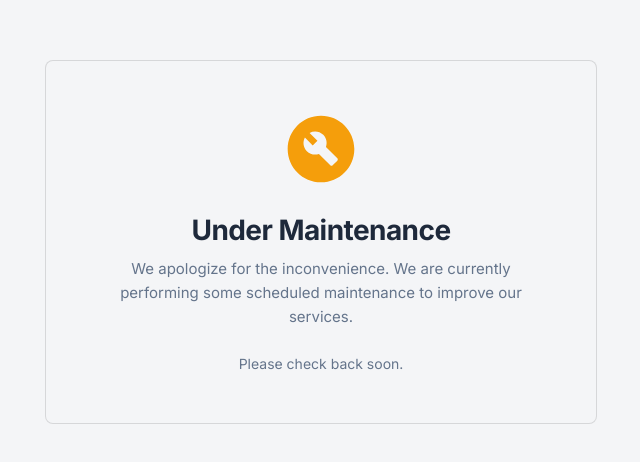
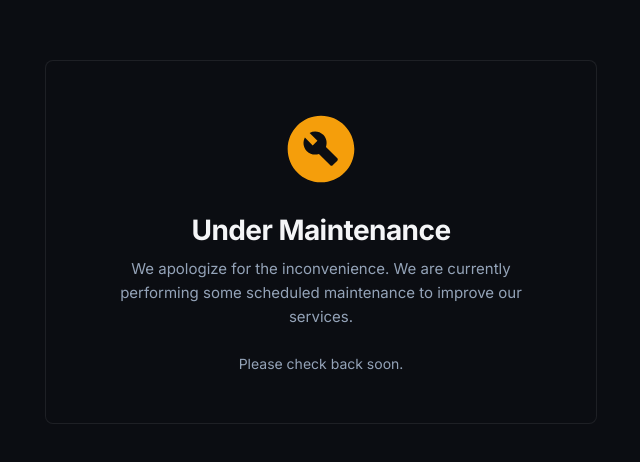
Before and after one commit to daran6255/gravio, a React (Vite) app in the folder frontend/: page /maintenance in a window 1280 px wide. Shown: the part 158-620 px from the top of the page, without its empty margins (319-959 px from the left). Built offline with nearby package versions, Linux system fonts and the light colour scheme; no server answers.

Commit message:
implemented the centralized Light and Dark theme switcher, making Dark Mode the default configuration for the platform.

```diff
--- a/frontend/src/components/layout/Navbar.tsx
+++ b/frontend/src/components/layout/Navbar.tsx
@@ -5,12 +5,15 @@ import {
 	AccountCircle,
 	KeyboardArrowDown as ArrowDownIcon,
 	ExitToApp as LogoutIcon,
-	Person as ProfileIcon
+	Person as ProfileIcon,
+	LightMode as LightModeIcon,
+	DarkMode as DarkModeIcon
 } from '@mui/icons-material';
 import { useAppDispatch, useAppSelector } from '../../store/hooks';
 import { toggleSidebar } from '../../store/slices/uiSlice';
 import { logoutUser } from '../../store/slices/authSlice';
 import { useNavigate } from 'react-router-dom';
+import { useColorMode } from '../../theme/ThemeContext';
 
 import GlobalSearch from '../common/GlobalSearch';
 
@@ -20,6 +23,7 @@ const Navbar: React.FC = () => {
 	const navigate = useNavigate();
 	const { user } = useAppSelector((state) => state.auth);
 	const [anchorEl, setAnchorEl] = React.useState<null | HTMLElement>(null);
+	const { mode, toggleColorMode } = useColorMode();
 
 	const handleMenu = (event: React.MouseEvent<HTMLElement>) => {
 		setAnchorEl(event.currentTarget);
@@ -59,6 +63,15 @@ const Navbar: React.FC = () => {
 				<GlobalSearch />
 				<Box sx={{ flexGrow: 1 }} />
 				<Box sx={{ display: 'flex', alignItems: 'center' }}>
+					<IconButton
+						onClick={toggleColorMode}
+						color="inherit"
+						sx={{ mr: 1.5 }}
+						aria-label={`switch to ${mode === 'dark' ? 'light' : 'dark'} mode`}
+						title={`Switch to ${mode === 'dark' ? 'light' : 'dark'} mode`}
+					>
+						{mode === 'dark' ? <LightModeIcon /> : <DarkModeIcon />}
+					</IconButton>
 
 					{user && (
 						<Button
--- /dev/null
+++ b/frontend/src/theme/ThemeContext.tsx
@@ -0,0 +1,45 @@
+/* eslint-disable react-refresh/only-export-components */
+import React, { createContext, useContext, useState, useMemo } from 'react';
+import { ThemeProvider } from '@mui/material/styles';
+import { getThemeByMode } from './theme';
+
+interface ColorModeContextType {
+	mode: 'light' | 'dark';
+	toggleColorMode: () => void;
+}
+
+const ColorModeContext = createContext<ColorModeContextType>({
+	mode: 'dark',
+	toggleColorMode: () => {},
+});
+
+export const useColorMode = () => useContext(ColorModeContext);
+
+interface ColorModeProviderProps {
+	children: React.ReactNode;
+}
+
+export const ColorModeProvider: React.FC<ColorModeProviderProps> = ({ children }) => {
+	const [mode, setMode] = useState<'light' | 'dark'>(() => {
+		const savedMode = localStorage.getItem('theme_mode');
+		return savedMode === 'light' || savedMode === 'dark' ? savedMode : 'dark';
+	});
+
+	const toggleColorMode = () => {
+		setMode((prevMode) => {
+			const nextMode = prevMode === 'light' ? 'dark' : 'light';
+			localStorage.setItem('theme_mode', nextMode);
+			return nextMode;
+		});
+	};
+
+	const theme = useMemo(() => getThemeByMode(mode), [mode]);
+
+	return (
+		<ColorModeContext.Provider value={{ mode, toggleColorMode }}>
+			<ThemeProvider theme={theme}>
+				{children}
+			</ThemeProvider>
+		</ColorModeContext.Provider>
+	);
+};
--- a/frontend/src/theme/theme.ts
+++ b/frontend/src/theme/theme.ts
@@ -1,4 +1,4 @@
-import { createTheme } from '@mui/material/styles';
+import { createTheme, type Theme } from '@mui/material/styles';
 import './smoothScroll';
 
 declare module '@mui/material/styles' {
@@ -34,8 +34,12 @@ declare module '@mui/material/Typography' {
 	}
 }
 
-const theme = createTheme({
+export const getThemeByMode = (mode: 'light' | 'dark'): Theme => {
+	const isDark = mode === 'dark';
+
+	return createTheme({
 		palette: {
+			mode,
 			primary: {
 				main: '#8B7CF6', // Logo Purple
 				light: '#b2a7ff',
@@ -43,17 +47,18 @@ const theme = createTheme({
 			},
 			secondary: {
 				main: '#0B0D12', // Logo Dark
-			light: '#1a1e26',
+				light: isDark ? '#1a1e26' : '#1e293b',
 				dark: '#040507',
 			},
 			background: {
-			default: '#F4F5F7', // Logo Light Gray
-			paper: '#ffffff',
+				default: isDark ? '#0B0D12' : '#F4F5F7', // Logo Light Gray / Logo Dark Gray
+				paper: isDark ? '#141822' : '#ffffff',
 			},
 			text: {
-			primary: '#1e293b',
-			secondary: '#64748b',
+				primary: isDark ? '#F4F5F7' : '#1e293b',
+				secondary: isDark ? '#94A3B8' : '#64748b',
 			},
+			divider: isDark ? 'rgba(255, 255, 255, 0.08)' : 'rgba(0, 0, 0, 0.08)',
 			success: {
 				main: '#10b981',
 			},
@@ -103,7 +108,7 @@ const theme = createTheme({
 			awsSectionTitle: {
 				fontWeight: 700,
 				fontSize: '0.9rem',
-			color: '#1e293b', // theme.palette.text.primary
+				color: isDark ? '#F4F5F7' : '#1e293b',
 				textTransform: 'uppercase',
 				letterSpacing: '0.05em',
 				display: 'block'
@@ -111,7 +116,7 @@ const theme = createTheme({
 			awsFieldLabel: {
 				fontSize: '0.875rem',
 				marginBottom: '8px',
-			color: '#334155', // theme.palette.text.secondary
+				color: isDark ? '#cbd5e1' : '#334155',
 				fontWeight: 600,
 				display: 'block'
 			},
@@ -131,7 +136,7 @@ const theme = createTheme({
 		},
 		spacing: 8,
 		shape: {
-		borderRadius: 2, // Shaper, more professional enterprise corners
+			borderRadius: 2, // Sharp enterprise corners
 		},
 		components: {
 			MuiButton: {
@@ -146,6 +151,7 @@ const theme = createTheme({
 					},
 					containedPrimary: {
 						backgroundColor: '#8B7CF6',
+						color: '#ffffff',
 						'&:hover': {
 							backgroundColor: '#6052d9',
 						}
@@ -161,7 +167,7 @@ const theme = createTheme({
 				},
 				styleOverrides: {
 					root: {
-					borderBottom: '1px solid #e2e8f0',
+						borderBottom: isDark ? '1px solid rgba(255, 255, 255, 0.08)' : '1px solid #e2e8f0',
 					}
 				}
 			},
@@ -174,8 +180,8 @@ const theme = createTheme({
 						height: '24px',
 					},
 					outlined: {
-					borderColor: '#e2e8f0',
-					backgroundColor: '#f8fafc',
+						borderColor: isDark ? 'rgba(255, 255, 255, 0.12)' : '#e2e8f0',
+						backgroundColor: isDark ? 'rgba(255, 255, 255, 0.04)' : '#f8fafc',
 					}
 				}
 			},
@@ -185,7 +191,9 @@ const theme = createTheme({
 						backgroundImage: 'none',
 					},
 					elevation1: {
-					boxShadow: '0 1px 3px 0 rgb(0 0 0 / 0.1), 0 1px 2px -1px rgb(0 0 0 / 0.1)',
+						boxShadow: isDark
+							? '0 1px 3px 0 rgba(0, 0, 0, 0.3), 0 1px 2px -1px rgba(0, 0, 0, 0.3)'
+							: '0 1px 3px 0 rgb(0 0 0 / 0.1), 0 1px 2px -1px rgb(0 0 0 / 0.1)',
 					}
 				}
 			},
@@ -202,7 +210,7 @@ const theme = createTheme({
 				styleOverrides: {
 					body: {
 						"&, & *": {
-						scrollbarColor: "#d5dbdb transparent",
+							scrollbarColor: isDark ? "#4a5568 transparent" : "#d5dbdb transparent",
 							scrollbarWidth: 'thin',
 						},
 						"&::-webkit-scrollbar, & *::-webkit-scrollbar": {
@@ -213,21 +221,28 @@ const theme = createTheme({
 							background: 'transparent',
 						},
 						"&::-webkit-scrollbar-thumb, & *::-webkit-scrollbar-thumb": {
-						background: '#d5dbdb',
+							background: isDark ? "#4a5568" : "#d5dbdb",
 							borderRadius: '10px',
 						},
 						"&::-webkit-scrollbar-thumb:hover, & *::-webkit-scrollbar-thumb:hover": {
-						background: '#aab7b7',
+							background: isDark ? "#718096" : "#aab7b7",
 						},
 					},
 				},
 			},
 		},
 	});
+};
 
-// Extend the theme with custom AWS console styles
+// Central AWS style templates
 export const awsStyles = {
-	sectionTitle: theme.typography.awsSectionTitle,
+	sectionTitle: {
+		fontWeight: 700 as const,
+		fontSize: '0.9rem',
+		textTransform: 'uppercase' as const,
+		letterSpacing: '0.05em',
+		display: 'block'
+	},
 	awsPanel: {
 		border: '1px solid',
 		borderColor: 'divider',
@@ -236,7 +251,12 @@ export const awsStyles = {
 		bgcolor: 'background.paper',
 		boxShadow: '0 1px 1px 0 rgba(0,28,36,0.1)'
 	},
-	fieldLabel: theme.typography.awsFieldLabel,
+	fieldLabel: {
+		fontSize: '0.875rem',
+		marginBottom: '8px',
+		fontWeight: 600 as const,
+		display: 'block'
+	},
 	helperBox: {
 		bgcolor: 'rgba(0, 126, 185, 0.05)',
 		border: '1px solid',
@@ -250,4 +270,7 @@ export const awsStyles = {
 	}
 };
 
-export default theme;
+// Default theme instance for backward compatibility (defaults to dark mode)
+const defaultTheme = getThemeByMode('dark');
+
+export default defaultTheme;
```
Also changed, not shown: frontend/src/App.tsx (+3 -4 lines). Lines whose indentation alone changed are shown as unchanged.
